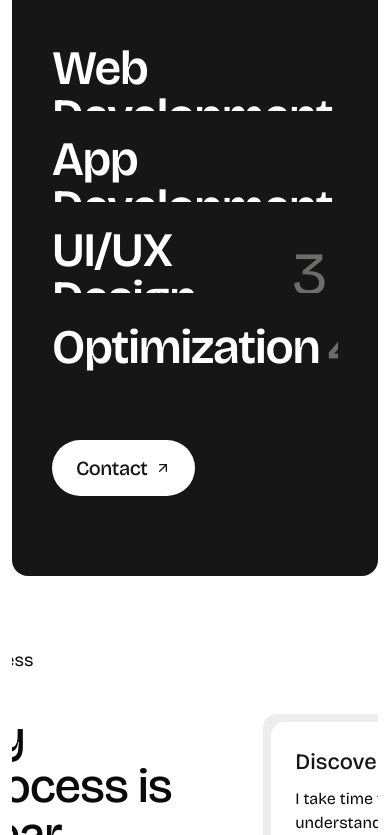
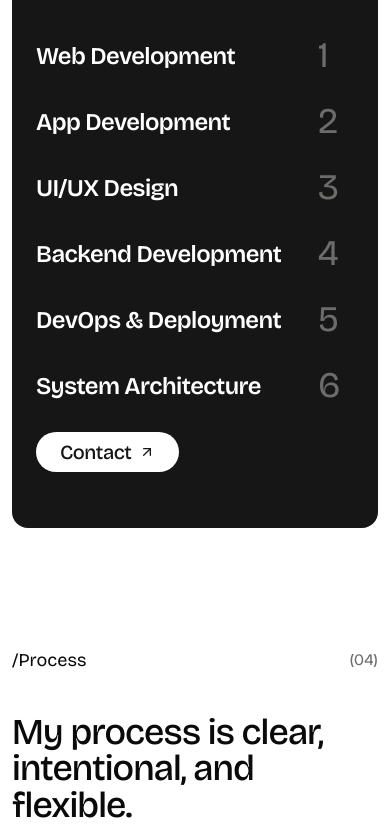
Before and after one commit to KALU-c/_portfolio, a Next.js app: page / in a window 390 px wide. Shown: the part 5349-6184 px from the top of the page. Built offline with nearby package versions, Linux system fonts and the light colour scheme.

Commit message:
feat: make services component responsive

```diff
--- a/components/motion/SlideText.tsx
+++ b/components/motion/SlideText.tsx
@@ -1,3 +1,4 @@
+import { useIsMobile } from "@/hooks/use-mobile";
 import { Plus } from "lucide-react";
 import { AnimatePresence, motion } from "motion/react";
 import Image from "next/image";
@@ -16,13 +17,14 @@ type SlideTextProps = {
 
 const SlideText = ({ text, order, src, description, tools }: SlideTextProps) => {
 	const [open, setOpen] = useState(false);
+	const isMobile = useIsMobile()
 
 	return (
 		<motion.div
 			initial={"initial"}
 			whileHover={"hovered"}
 			className="flex flex-col justify-start cursor-pointer overflow-hidden"
-			animate={{ height: open ? 200 : 75 }}
+			animate={isMobile ? { height: open ? 280 : 50 } : { height: open ? 200 : 75 }}
 			transition={{ ease: "easeInOut", duration: 0.5 }}
 			onClick={() => setOpen(!open)}
 		>
@@ -32,16 +34,16 @@ const SlideText = ({ text, order, src, description, tools }: SlideTextProps) =>
 					alt="img-1"
 					width={150}
 					height={40}
-					className="absolute left-0 object-cover rounded-md max-h-[60px]"
+					className="absolute left-0 object-cover rounded-md sm:max-h-[60px] max-sm:hidden"
 				/>
 				<motion.h2
-					className="text-5xl font-semibold tracking-tight z-10 bg-primary rounded-l-sm py-2"
+					className="sm:text-5xl text-2xl font-semibold tracking-tight z-10 bg-primary rounded-l-sm py-2 line-clamp-1"
 					variants={{
 						hovered: {
 							x: 170
 						}
 					}}
-					animate={open && { x: 170 }}
+					animate={!isMobile && open ? { x: 170 } : { x: 0 }}
 					transition={{ ease: "easeInOut", duration: 0.5 }}
 				>
 					{text}
@@ -51,20 +53,20 @@ const SlideText = ({ text, order, src, description, tools }: SlideTextProps) =>
 						variants={{
 							hovered: { x: -67 }
 						}}
-						animate={open && { x: -67 }}
+						animate={open ? { x: -67 } : { x: 0 }}
 						transition={{ ease: "easeInOut", duration: 0.5 }}
-						className="flex justify-between min-w-[120px]">
+						className="flex justify-between max-sm:px-4 min-w-[120px]">
 
-						<h1 className="text-6xl text-muted-dark">{order}</h1>
+						<h1 className="sm:text-6xl text-4xl text-muted-dark">{order}</h1>
 
 						<AnimatedPlusIcons
 							variants={{
 								initial: { rotate: 45 },
 								hovered: { rotate: !open ? 0 : -45 }
 							}}
-							animate={open && { rotate: -45 }}
+							animate={open ? { rotate: -45 } : { rotate: 0 }}
 							transition={{ ease: "easeInOut", duration: 0.3, delay: 0.2 }}
-							size={60}
+							size={isMobile ? 40 : 60}
 							className="text-muted-dark"
 						/>
 					</motion.div>
@@ -79,13 +81,13 @@ const SlideText = ({ text, order, src, description, tools }: SlideTextProps) =>
 							animate={{ opacity: 1, y: 0 }}
 							transition={{ ease: "easeInOut", duration: 0.5 }}
 							exit={{ opacity: 0, y: -100, transition: { ease: "easeInOut", duration: 0.5 } }}
-							className="flex flex-row pl-[170px] justify-between py-8"
+							className="flex md:flex-row flex-col max-sm:gap-4 md:pl-[170px] justify-between py-8"
 						>
-							<p className="max-w-2xl text-muted-foreground text-lg">
+							<p className="max-w-2xl text-muted-foreground sm:text-lg text-base">
 								{description}
 							</p>
 
-							<div className="flex flex-row justify-end gap-2 flex-wrap max-w-lg">
+							<div className="flex flex-row md:justify-end gap-2 flex-wrap max-w-lg">
 								{tools.map((tool, index) => (
 									<SlideTextBadge key={index}>{tool}</SlideTextBadge>
 								))}
@@ -100,7 +102,7 @@ const SlideText = ({ text, order, src, description, tools }: SlideTextProps) =>
 
 const SlideTextBadge = ({ children }: { children: React.ReactNode }) => {
 	return (
-		<Badge className="text-sm bg-background text-primary px-4 h-7">
+		<Badge className="sm:text-sm text-xs bg-background text-primary px-4 h-7">
 			{children}
 		</Badge>
 	)
--- a/components/sections/Process.tsx
+++ b/components/sections/Process.tsx
@@ -34,10 +34,10 @@ const Process = () => {
 					<span className="text-muted-dark">(04)</span>
 				</div>
 
-				<div className="flex flex-row justify-between py-10 gap-20">
+				<div className="flex md:flex-row flex-col justify-between py-10 gap-20">
 					<div className="flex flex-col gap-10 flex-1">
 						<div className="flex flex-col gap-3">
-							<h1 className="text-5xl font-medium tracking-tight">
+							<h1 className="text-[clamp(2.25rem,1.9432rem+1.3636vw,3rem)] font-medium tracking-tight leading-none">
 								My process is clear, intentional, and flexible.
 							</h1>
 							<p>I believe great work comes from deep understanding, open collaboration, and attention to detail.</p>
--- a/components/sections/Services.tsx
+++ b/components/sections/Services.tsx
@@ -1,54 +1,73 @@
 "use client"
 
-import { ArrowUpRight } from "lucide-react"
-import SlideText from "../motion/SlideText"
-import { MotionButton } from "../ui/button"
+import { ArrowUpRight } from "lucide-react";
+import SlideText from "../motion/SlideText";
+import { MotionButton } from "../ui/button";
 
+const slideTexts = [
+	{
+		order: 1,
+		src: "/1.png",
+		text: "Web Development",
+		tools: ["Next.js", "Tailwind CSS", "React", "TypeScript", "Javascript"],
+		description: "I build fast, responsive websites that feel great to use and are easy to maintain, from landing pages to full-stack apps."
+	},
+	{
+		order: 2,
+		src: "/1.png",
+		text: "App Development",
+		tools: ["React Native (Expo)", "NestJS", "PostgreSQL", "Firebase", "Stripe"],
+		description: "I create mobile apps that run smoothly on any device. Whether it's a simple MVP or a full product, I focus on speed, usability, and clean architecture."
+	},
+	{
+		order: 3,
+		src: "/1.png",
+		text: "UI/UX Design",
+		tools: ["Figma", "Tailwind CSS", "GSAP", "Motion/Framer Motion", "Lottie"],
+		description: "I design clean, user-friendly interfaces that feel intuitive and look great. It's all about solving problems with thoughtful design."
+	},
+	{
+		order: 4,
+		src: "/1.png",
+		text: "Backend Development",
+		tools: ["NestJS", "PostgreSQL", "Prisma", "Supabase", "Node.js"],
+		description: "I build reliable and scalable backend systems with clean architecture, secure APIs, and efficient database design."
+	},
+	{
+		order: 5,
+		src: "/1.png",
+		text: "DevOps & Deployment",
+		tools: ["Docker", "Vercel", "Railway", "Fly.io", "GitHub Actions"],
+		description: "I handle deployment pipelines, containerization, and continuous integration to keep projects running smoothly and efficiently."
+	},
+	{
+		order: 6,
+		src: "/1.png",
+		text: "System Architecture",
+		tools: ["Redis", "Socket.io", "BullMQ", "Microservices", "PostGIS"],
+		description: "I design scalable architectures capable of handling real-time data, background jobs, and large user bases with high performance."
+	}
+];
 
 const Services = () => {
 	return (
 		<section className="min-h-dvh py-10 flex items-center justify-center">
-			<div className="h-full w-full bg-primary text-white py-20 px-10 rounded-2xl">
+			<div className="h-full w-full bg-primary text-white md:py-20 py-14 md:px-10 px-6 rounded-2xl">
 				<div className="flex flex-col gap-4">
 					<div className="flex flex-row items-center justify-between">
 						<h1 className="text-lg">/Services</h1>
 						<span className="text-muted-foreground">(03)</span>
 					</div>
 
-					<div className="flex flex-col gap-4 py-10">
-						<SlideText
-							order={1}
-							src="/1.png"
-							text="Web Development"
-							tools={["Next.js", "Tailwind CSS", "React", "TypeScript", "Javascript"]}
-							description="I build fast, responsive websites that feel great to use and are easy to maintain. From landing pages to full-stack apps, everything is designed to scale and perform."
-						/>
-						<SlideText
-							order={2}
-							src="/1.png"
-							text="App Development"
-							tools={["React Native (Expo)", "NestJS", "PostgreSQL", "Firebase", "Stripe"]}
-							description="I create mobile apps that run smoothly on any device. Whether it's a simple MVP or a full product, I focus on speed, usability, and clean architecture."
-						/>
-						<SlideText
-							order={3}
-							src="/1.png"
-							text="UI/UX Design"
-							description="I design clean, user-friendly interfaces that feel intuitive and look great. It's all about solving problems with thoughtful design."
-							tools={["Figma", "Tailwind CSS", "GSAP", "Motion/Framer Motion", "Lottie"]}
-						/>
-						<SlideText
-							order={4}
-							src="/1.png"
-							text="Optimization"
-							tools={["Vercel Analytics", "SEO Tools", "Redis", "Responsive Design", "Code Splitting"]}
-							description="I make things faster, smoother, and more accessible — from performance tweaks to SEO improvements and responsive fixes."
-						/>
+					<div className="flex flex-col gap-4 md:py-10 py-2">
+						{slideTexts.map((slide) => (
+							<SlideText key={`${slide.order}-service`} {...slide} />
+						))}
 					</div>
 
 					<MotionButton
 						size={'lg'}
-						className="self-start bg-background text-primary hover:bg-background/90 rounded-full h-14 text-xl"
+						className="self-start bg-background text-primary hover:bg-background/90 rounded-full md:h-14 text-xl"
 					>
 						<span className="text-xl">Contact</span>
 						<ArrowUpRight className="ml-2" />
--- /dev/null
+++ b/hooks/use-mobile.ts
@@ -0,0 +1,19 @@
+import * as React from "react"
+
+const MOBILE_BREAKPOINT = 768
+
+export function useIsMobile() {
+	const [isMobile, setIsMobile] = React.useState<boolean | undefined>(undefined)
+
+	React.useEffect(() => {
+		const mql = window.matchMedia(`(max-width: ${MOBILE_BREAKPOINT - 1}px)`)
+		const onChange = () => {
+			setIsMobile(window.innerWidth < MOBILE_BREAKPOINT)
+		}
+		mql.addEventListener("change", onChange)
+		setIsMobile(window.innerWidth < MOBILE_BREAKPOINT)
+		return () => mql.removeEventListener("change", onChange)
+	}, [])
+
+	return !!isMobile
+}
```
